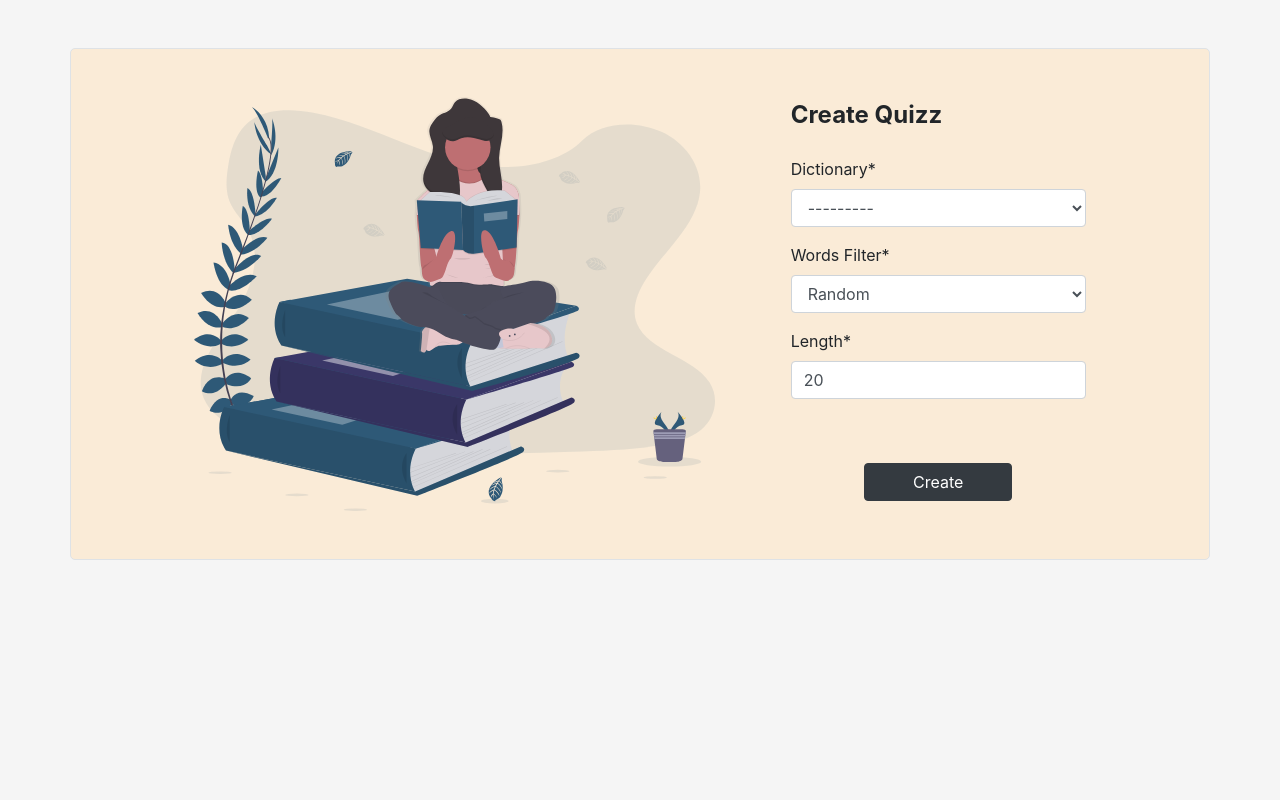
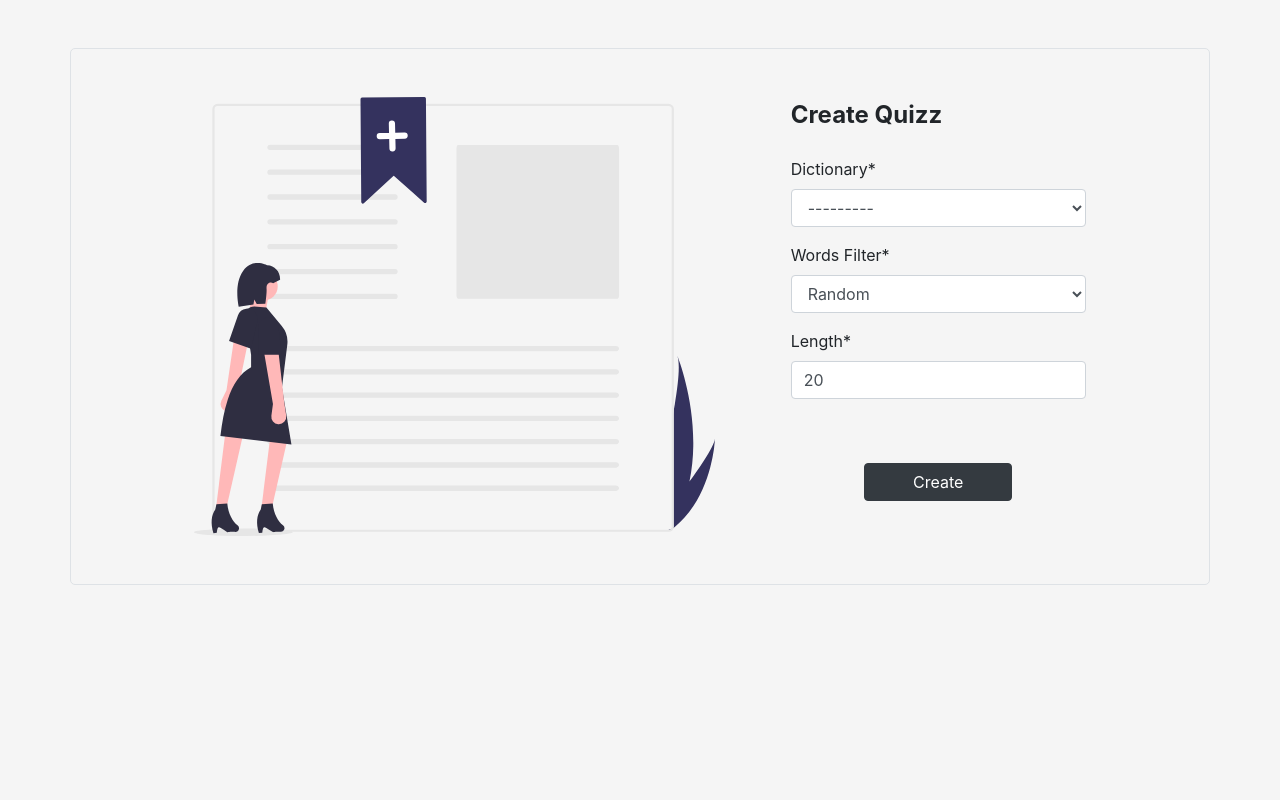
Before and after one commit to berekashvili22/DjangoDictionary, a Django app: page /quiz/create/ in a window 1280 px wide. Shown: the part 62-862 px from the top of the page. Run offline with Django 3.2, Linux system fonts and the light colour scheme; data comes from the database, SQL or seed files in the repository; some libraries are stand-ins or nearby versions.

Commit message:
ui fix in quiz form template

```diff
--- a/dictionary_project/quiz/templates/quiz/quiz_form.html
+++ b/dictionary_project/quiz/templates/quiz/quiz_form.html
@@ -2,9 +2,9 @@
 {% load crispy_forms_tags %}
 {% load static %}
 {% block content %}
-    <div class="container mt-5 p-5 border" id="dict-form-container" style="background-color: antiquewhite; border-radius: 5px;">
+    <div class="container mt-5 p-5 border" id="dict-form-container" style="border-radius: 5px;">
         <div class="dict-img-cont">
-            <img src="{% static 'dictionary/images/book_lover1.svg' %}" class="dict-img" alt="">
+            <img src="{% static 'dictionary/images/SVG/bookmarks.svg' %}" class="dict-img" alt="">
         </div>
         <form action="{% url 'quiz-create' %}" method="POST">
         <legend class="mb-4" style="font-weight: bold;">Create Quizz</legend>
```
